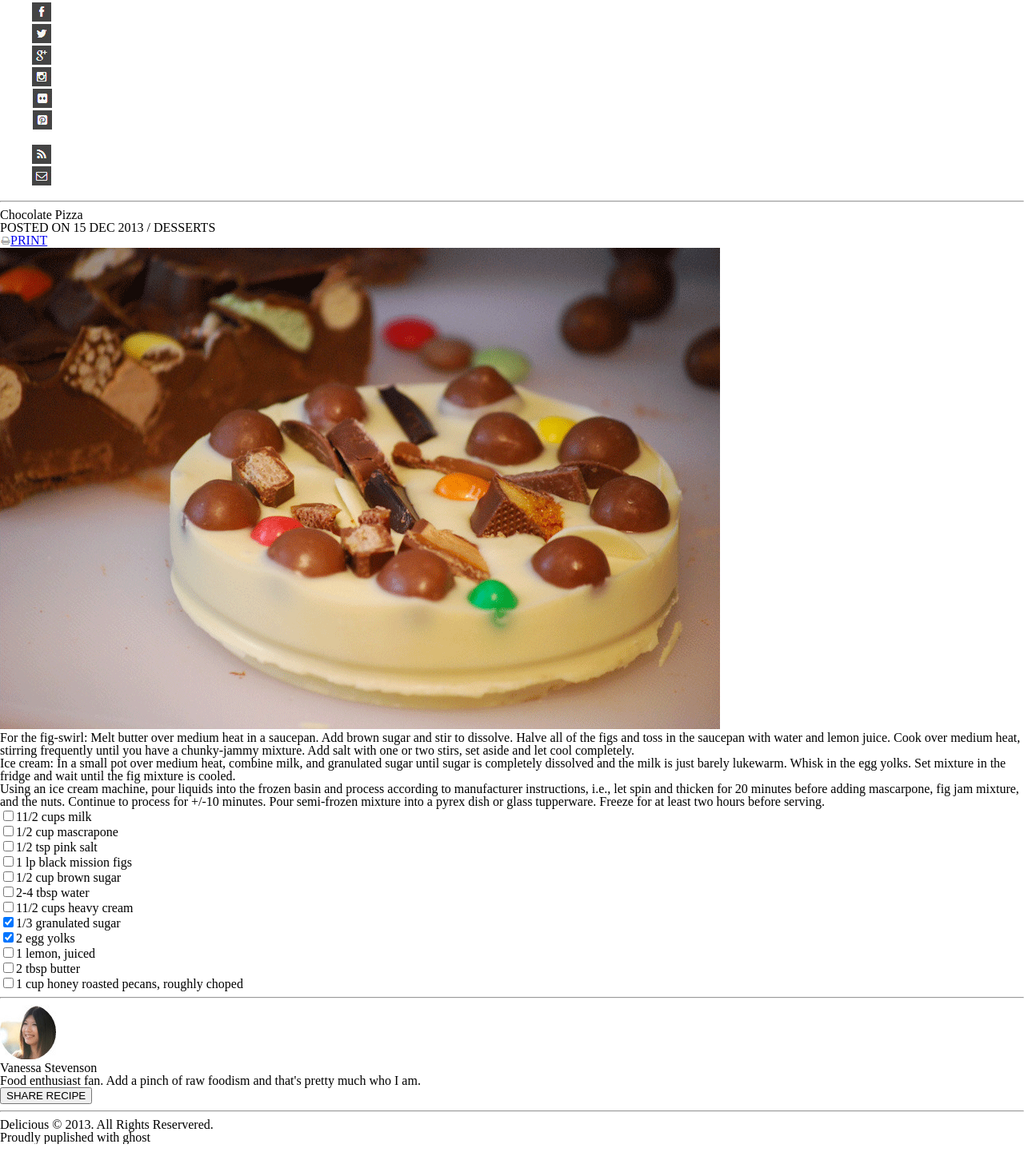
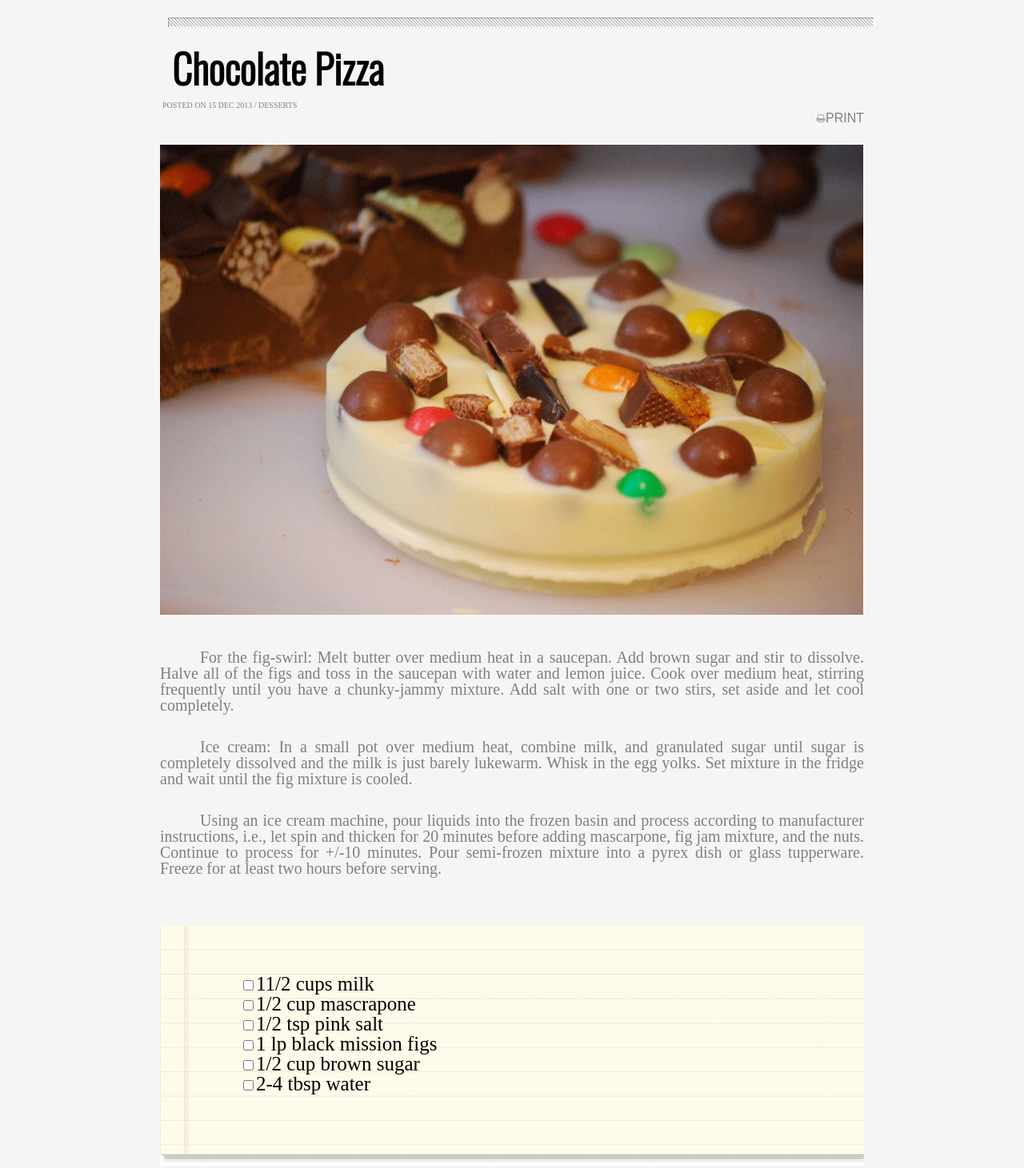
Before and after one commit to Hasan-Theyab/chocolate-pizza, a plain HTML site: page index.html in a window 1280 px wide. Shown: the part 93-1554 px from the top of the page at 80% size. Before the commit the page ends 1524 px from the top, so only its background shows below. Drawn offline with nearby package versions, Linux system fonts and the light colour scheme.

Commit message:
finished lab10a

```diff
--- a/Css/style.css
+++ b/Css/style.css
@@ -1,3 +1,170 @@
 @import url('https://fonts.googleapis.com/css2?family=Dancing+Script:wght@400;500&display=swap');
 @import url('https://fonts.googleapis.com/css2?family=Dancing+Script:wght@400;500&family=Oswald:wght@300&family=Staatliches&display=swap');
 @import url('https://fonts.googleapis.com/css2?family=Crimson+Text:wght@600&family=Dancing+Script:wght@400;500&family=EB+Garamond:ital@1&family=Oswald:wght@300&family=Staatliches&display=swap');
+
+body{
+    padding: 10px 200px;
+    background-color: whitesmoke;
+}
+header{
+    position: relative;
+    padding: 20px 30px;
+}
+header div{
+    display: inline-block;
+}
+.content h1{
+    font-size: 40px;
+    font-family: 'Dancing Script',cursive;
+}
+.content p{
+    font-size: 15px;
+    font-weight: 400;
+    font-family: 'Times New Roman', Times, serif;
+    color: gray;
+}
+
+.Communication{
+    position: absolute;
+    right:0;
+}
+
+.Communication div{
+    padding: -30px;
+}
+
+.Communication ul li{
+    display:inline-block;
+}
+.headerPage{
+    position: relative;
+    width: 100%;
+    height: 10px;
+    margin: 10px;
+    background-image: url(/img/hr-img.png);
+}
+main{
+    position: relative;
+}
+.top h2{
+    font-family: 'Oswald',sans-serif;
+    font-size: 50px;
+    font-weight: 700;
+    padding: 15px;
+}
+.top p{
+    font-size: x-small;
+    color: gray;
+    padding: 3px;
+}
+.print{
+    position: absolute;
+    right: 0;
+
+}
+.print a{
+    color: gray;
+    text-decoration: none;
+    font-family: sans-serif;
+    padding: -100px;
+}
+.hero{
+    padding: 40px 0px;
+    width: 100%;
+}
+.hero img{
+    width: 100%;
+}
+.middlest div{
+    padding: 15px opx;
+    font-size: 20px;
+    text-align: justify;
+    color: gray;
+    text-indent: 50px;
+}
+.toend{
+    background-image: url(/img/list-bg.png);
+    position: relative;
+    width: 100%;
+    height: 300px;
+    background-size: cover;
+    margin: 30px 0px;
+}
+.toend fieldset {
+    display: inline-block;
+    color:black;
+    font-size: 25px;
+    padding: 60px 100px;
+}
+toend div {
+    padding: 3px;
+}
+.checked {
+    text-decoration: line-through;
+}
+.uppperset{
+    position: relative;
+ }
+.uppperset div {
+    display: inline-block;
+
+}
+
+.uppperset div img {
+    border-radius: 50%;
+}
+#contantus {
+    text-align: justify ;
+    width: 50%;
+
+}
+#contantus h3 {
+    font-size: 27px;
+    padding: 0px 0px 7px 5px;
+}
+
+#contantus p {
+    padding: 0px 5px 30px 5px;
+    font-size: 23px;
+    color: gray;
+}
+
+.button {
+    position: absolute;
+    right: 0;
+}
+.button button {
+    padding: 7px 15px;
+    color: whitesmoke;
+    background-color:rgb(253, 127, 105);
+    font-size: 15px;
+    width: 200px;
+    height: 70px;
+
+}
+
+.hrFooter {
+border: none;
+border-top:mediumblue;
+padding: 0;
+ color: #333;
+ border-top: medium double #333;
+text-align: center;
+overflow: visible;
+}
+.hrFooter:after {
+    content: url(../img/small-logo.png);
+    position: relative;
+    background: white;
+    display: inline-block;
+    top: -0.7em;
+    font-size: 1.5em;
+     padding: 0 0.25em;
+
+
+}
+.lower {
+    text-align: center;
+    color: gray;
+    padding: 30px 0px 50px 0px;
+}
```
Also changed, not shown: index.html (+9 -0 lines).
